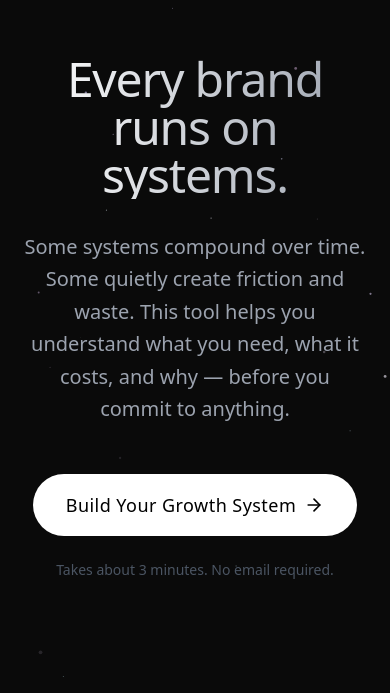
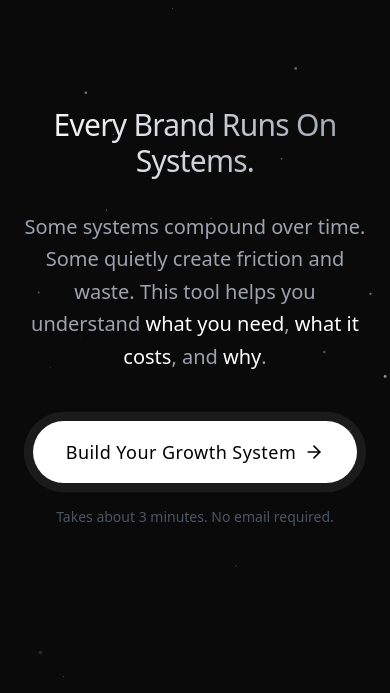
Before and after one commit to nikhilam35/social-samsara-calculator, a React (Vite) app: page / in a window 390 px wide. Shown: the part 105-798 px from the top of the page. Built offline with nearby package versions, Linux system fonts and the light colour scheme.

Commit message:
UI polish and responsiveness updates

```diff
--- a/src/App.jsx
+++ b/src/App.jsx
@@ -17,37 +17,41 @@ import InteractiveBackground from './components/InteractiveBackground.jsx';
 import ContactForm from './components/ContactForm.jsx';
 import SuccessScreen from './components/SuccessScreen.jsx';
 
+import { AnimatePresence, motion } from 'framer-motion';
+
 const StageController = () => {
   const { currentStage, STAGES } = useCalculator();
 
-  // Simple render switch for now.
-  // We can wrap these in specific layout containers if needed.
-  switch (currentStage) {
-    case STAGES.LANDING:
-      return <HeroScreen />;
-    case STAGES.PRIMING:
-      return <ContextPriming />;
-    case STAGES.WORLD_MAP:
-      return <WorldMap />;
-    case STAGES.MODULE_SELECTION:
-      return <ModuleSelection />;
-    case STAGES.LEVEL_SELECTION:
-      return <LevelSelection />;
-    case STAGES.COST_REVEAL:
-      return <CostReveal />;
-    case STAGES.PLAYGROUND:
-      return <Playground />;
-    case STAGES.RETAINER_PATH:
-      return <RetainerPath />;
-    case STAGES.CONTACT_FORM:
-      return <ContactForm />;
-    case STAGES.SUCCESS:
-      return <SuccessScreen />;
-    case STAGES.FINAL_SUMMARY:
-      return <FinalSummary />;
-    default:
-      return <div className="text-center pt-20">Stage {currentStage} Not Implemented</div>;
-  }
+  const renderStage = () => {
+    switch (currentStage) {
+      case STAGES.LANDING: return <HeroScreen />;
+      case STAGES.PRIMING: return <ContextPriming />;
+      case STAGES.WORLD_MAP: return <WorldMap />;
+      case STAGES.MODULE_SELECTION: return <ModuleSelection />;
+      case STAGES.LEVEL_SELECTION: return <LevelSelection />;
+      case STAGES.COST_REVEAL: return <CostReveal />;
+      case STAGES.PLAYGROUND: return <Playground />;
+      case STAGES.RETAINER_PATH: return <RetainerPath />;
+      case STAGES.CONTACT_FORM: return <ContactForm />;
+      case STAGES.SUCCESS: return <SuccessScreen />;
+      case STAGES.FINAL_SUMMARY: return <FinalSummary />;
+      default: return <div className="text-center pt-20">Stage {currentStage} Not Implemented</div>;
+    }
+  };
+
+  return (
+    <AnimatePresence mode="wait">
+      <motion.div
+        key={currentStage}
+        initial={{ opacity: 0, filter: 'blur(10px)' }}
+        animate={{ opacity: 1, filter: 'blur(0px)' }}
+        exit={{ opacity: 0, filter: 'blur(10px)' }}
+        transition={{ duration: 0.5 }}
+      >
+        {renderStage()}
+      </motion.div>
+    </AnimatePresence>
+  );
 };
 
 function App() {
--- a/src/components/ContextPriming.jsx
+++ b/src/components/ContextPriming.jsx
@@ -36,7 +36,7 @@ const ContextPriming = () => {
                 className="text-center mb-12"
             >
                 <span className="text-sm font-medium text-gray-500 uppercase tracking-widest mb-2 block">
-                    Step 1 • Context
+                    Step {currentQIndex + 1} • {currentQuestion.stepTitle}
                 </span>
             </motion.div>
 
@@ -76,9 +76,14 @@ const ContextPriming = () => {
                     </div>
 
                     {currentQuestion.helper && (
-                        <p className="text-center mt-6 text-gray-500 text-sm">
+                        <motion.p
+                            initial={{ opacity: 0, y: 5 }}
+                            animate={{ opacity: 1, y: 0 }}
+                            transition={{ delay: 0.2 }}
+                            className="text-center mt-6 text-gray-500 text-sm"
+                        >
                             {currentQuestion.helper}
-                        </p>
+                        </motion.p>
                     )}
                 </motion.div>
             </AnimatePresence>
--- a/src/components/CostReveal.jsx
+++ b/src/components/CostReveal.jsx
@@ -30,7 +30,7 @@ const CostReveal = () => {
     };
 
     return (
-        <div className="min-h-screen py-20 px-6 max-w-4xl mx-auto flex flex-col justify-center items-center text-center">
+        <div className="min-h-screen pt-40 pb-10 px-6 max-w-4xl mx-auto flex flex-col justify-center items-center text-center">
 
             <motion.div
                 initial={{ opacity: 0, scale: 0.95 }}
--- a/src/components/HeroScreen.jsx
+++ b/src/components/HeroScreen.jsx
@@ -18,8 +18,10 @@ const HeroScreen = () => {
                     animate={{ opacity: 1, y: 0 }}
                     transition={{ duration: 0.8, ease: "easeOut" }}
                 >
-                    <h1 className="text-5xl md:text-7xl font-light tracking-tight mb-8 bg-gradient-to-r from-white to-gray-400 bg-clip-text text-transparent">
-                        {headline}
+                    <h1 className="text-3xl md:text-5xl lg:text-6xl xl:text-7xl font-light tracking-tight mb-8 bg-gradient-to-r from-white to-gray-400 bg-clip-text text-transparent">
+                        {headline.split('\n').map((line, i) => (
+                            <span key={i} className={`block ${i === 1 ? 'xl:whitespace-nowrap' : ''}`}>{line}</span>
+                        ))}
                     </h1>
                 </motion.div>
 
@@ -29,7 +31,15 @@ const HeroScreen = () => {
                     transition={{ duration: 0.8, delay: 0.2, ease: "easeOut" }}
                 >
                     <p className="text-xl text-gray-400 mb-12 max-w-2xl mx-auto leading-relaxed">
-                        {subtext}
+                        {subtext.split(/(\(.*?\))/).map((part, index) =>
+                            part.startsWith('(') && part.endsWith(')') ? (
+                                <span key={index} className="text-white font-medium">
+                                    {part.slice(1, -1)}
+                                </span>
+                            ) : (
+                                <span key={index}>{part}</span>
+                            )
+                        )}
                     </p>
                 </motion.div>
 
@@ -38,13 +48,30 @@ const HeroScreen = () => {
                     animate={{ opacity: 1, scale: 1 }}
                     transition={{ duration: 0.5, delay: 0.4 }}
                 >
-                    <button
+                    <motion.button
                         onClick={nextStage}
-                        className="group relative inline-flex items-center gap-2 px-8 py-4 bg-white text-black rounded-full text-lg font-medium tracking-wide hover:bg-gray-100 transition-all active:scale-95"
+                        whileHover={{ scale: 1.05 }}
+                        whileTap={{ scale: 0.95 }}
+                        animate={{
+                            boxShadow: [
+                                "0 0 0 0 rgba(255, 255, 255, 0)",
+                                "0 0 0 10px rgba(255, 255, 255, 0.1)",
+                                "0 0 0 20px rgba(255, 255, 255, 0)"
+                            ]
+                        }}
+                        transition={{
+                            duration: 1.5,
+                            repeat: Infinity,
+                            ease: "easeInOut"
+                        }}
+                        className="group relative inline-flex items-center gap-2 px-8 py-4 bg-white text-black rounded-full text-lg font-medium tracking-wide hover:shadow-[0_0_40px_rgba(255,255,255,0.3)] transition-all"
                     >
                         {cta}
                         <ArrowRight className="w-5 h-5 group-hover:translate-x-1 transition-transform" />
-                    </button>
+
+                        {/* Ripple Effect Ring (Pseudo-like element for extra wave) */}
+                        <div className="absolute inset-0 rounded-full border border-white opacity-0 group-hover:animate-ping pointer-events-none" />
+                    </motion.button>
                 </motion.div>
 
                 <motion.p
--- a/src/components/LevelSelection.jsx
+++ b/src/components/LevelSelection.jsx
@@ -26,12 +26,14 @@ const LevelSelection = () => {
 
     return (
         <div className="min-h-screen py-20 px-6 max-w-5xl mx-auto">
-            <button
-                onClick={prevStage}
-                className="flex items-center gap-2 text-gray-500 hover:text-white transition-colors mb-12"
-            >
-                <ArrowLeft className="w-5 h-5" /> Back to Modules
-            </button>
+            <div className="w-full flex justify-center mb-12">
+                <button
+                    onClick={prevStage}
+                    className="flex items-center gap-2 text-gray-500 hover:text-white transition-colors"
+                >
+                    <ArrowLeft className="w-5 h-5" /> Back to Modules
+                </button>
+            </div>
 
             <motion.div
                 initial={{ opacity: 0, y: 10 }}
--- a/src/data/copy.js
+++ b/src/data/copy.js
@@ -2,8 +2,8 @@
 
 export const COPY = {
     LANDING: {
-        headline: 'Every brand runs on systems.',
-        subtext: 'Some systems compound over time. Some quietly create friction and waste. This tool helps you understand what you need, what it costs, and why — before you commit to anything.',
+        headline: 'Every Brand Runs On Systems.',
+        subtext: 'Some systems compound over time. Some quietly create friction and waste. This tool helps you understand (what you need), (what it costs), and (why).',
         cta: 'Build Your Growth System',
         secondary: 'Takes about 3 minutes. No email required.'
     },
@@ -21,8 +21,9 @@ export const COPY = {
 export const PRIMING_QUESTIONS = [
     {
         id: 'growth_stage',
+        stepTitle: 'Growth Stage',
         prompt: 'Where is your business right now?',
-        helper: 'This only affects guidance, not pricing.',
+        helper: 'There’s no right answer. This only helps us guide you better.',
         options: [
             { label: 'Early stage — finding direction', value: 'early' },
             { label: 'Growing — building consistency', value: 'growing' },
@@ -31,7 +32,9 @@ export const PRIMING_QUESTIONS = [
     },
     {
         id: 'focus',
+        stepTitle: 'Current Focus',
         prompt: 'What matters most right now?',
+        helper: 'There’s no right answer. This only helps us guide you better.',
         options: [
             { label: 'Clarity and positioning', value: 'clarity' },
             { label: 'Visibility and discovery', value: 'visibility' },
@@ -41,7 +44,9 @@ export const PRIMING_QUESTIONS = [
     },
     {
         id: 'work_style',
+        stepTitle: 'Working Style',
         prompt: 'How do you prefer to work?',
+        helper: 'There’s no right answer. This only helps us guide you better.',
         options: [
             { label: 'Short experiments', value: 'experiments' },
             { label: 'Structured systems', value: 'systems' },
```
Also changed, not shown: src/components/EfficiencyMeter.jsx (+7 -7 lines).
